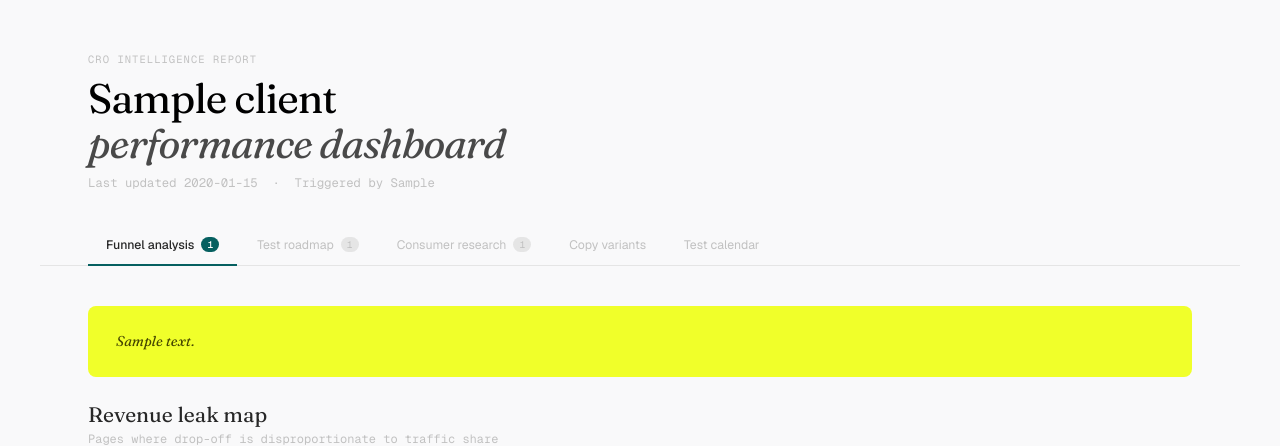
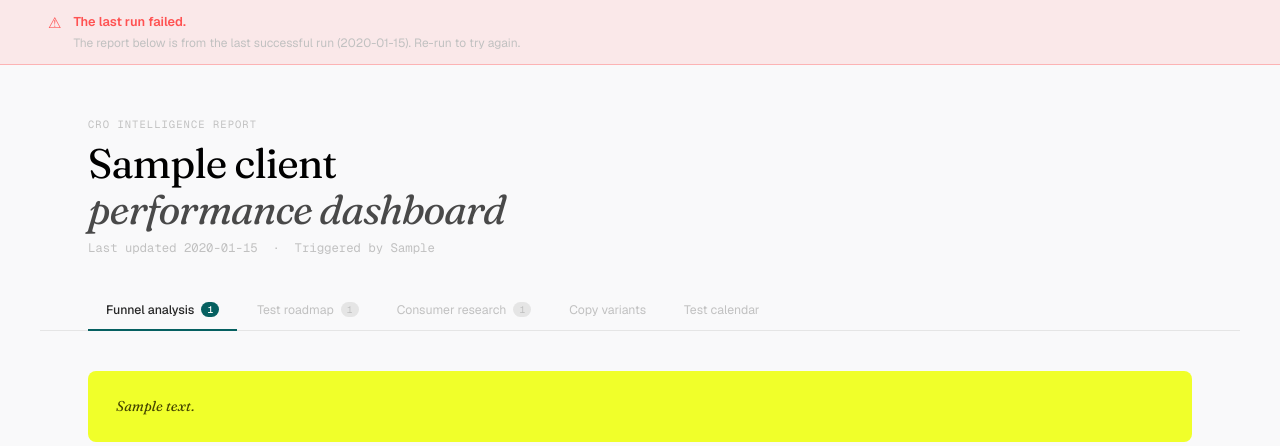
Before and after one commit to emi-cab/cablytics, a Flask app: template v2/templates/dashboard.html in a window 1280 px wide. Shown: the part 60-506 px from the top of the page. Run offline with Flask 3, Linux system fonts and the light colour scheme; the template is opened without the code that fills it: most values are stand-ins (such as "Sample title", 1, 10 or a date in 2020).

Commit message:
Surface failed runs on dashboard

```diff
--- a/v2/routes.py
+++ b/v2/routes.py
@@ -38,6 +38,7 @@ from v2.db import (
     update_client,
     get_client_by_slug,
     list_clients,
+    get_most_recent_run,
     get_latest_report,
     get_active_report,
     list_reports,
@@ -615,7 +616,8 @@ def dashboard(slug):
 
     import json
 
-    report      = get_latest_report(slug)
+    report      = get_latest_report(slug)          # newest COMPLETE report (for the tabs)
+    most_recent = get_most_recent_run(slug)         # newest run of ANY status
     active      = get_active_report(client["id"])
     report_data = {}
     agents      = {}
@@ -628,6 +630,14 @@ def dashboard(slug):
         except (json.JSONDecodeError, TypeError):
             pass
 
+    # Surface a failed most-recent run: only when the newest run failed AND
+    # nothing is currently running. We still pass the last good report so its
+    # tabs remain viewable beneath the failure notice.
+    failed_run = None
+    if (most_recent and most_recent.get("status") == "failed"
+            and not active):
+        failed_run = most_recent
+
     recent_runs = list_reports(slug, limit=5)
 
     return render_template(
@@ -636,6 +646,7 @@ def dashboard(slug):
         report=report_data,
         agents=agents,
         active_run=active,
+        failed_run=failed_run,
         recent_runs=recent_runs,
     )
 
--- a/v2/templates/dashboard.html
+++ b/v2/templates/dashboard.html
@@ -152,6 +152,31 @@
       flex-shrink: 0;
     }
     @keyframes pulse { 0%,100%{opacity:1} 50%{opacity:0.3} }
+
+    /* ── Failed banner ── */
+    .failed-banner {
+      background: rgba(255,82,82,0.1);
+      border-bottom: 1px solid rgba(255,82,82,0.35);
+      padding: 12px 48px;
+      display: flex;
+      align-items: flex-start;
+      gap: 12px;
+      color: var(--red);
+      font-size: 0.85rem;
+    }
+    .failed-icon { flex-shrink: 0; font-size: 1rem; line-height: 1.5; }
+    .failed-text { display: flex; flex-direction: column; gap: 3px; line-height: 1.5; }
+    .failed-detail {
+      font-family: var(--mono);
+      font-size: 0.78rem;
+      color: var(--ink-2);
+      background: rgba(255,82,82,0.06);
+      padding: 4px 8px;
+      border-radius: 4px;
+      word-break: break-word;
+    }
+    .failed-sub { font-size: 0.8rem; color: var(--ink-3); }
+    @media (max-width: 768px) { .failed-banner { padding: 12px 20px; } }
 
     /* ── Hero ── */
     .hero {
@@ -740,6 +765,18 @@
 <div class="running-banner">
   <div class="running-dot"></div>
   <span>Report is currently running — this page will refresh automatically when complete.</span>
+</div>
+{% endif %}
+{% if failed_run %}
+<div class="failed-banner">
+  <div class="failed-icon">⚠</div>
+  <div class="failed-text">
+    <strong>The last run failed.</strong>
+    {% if failed_run.error_message %}
+      <span class="failed-detail">{{ failed_run.error_message }}</span>
+    {% endif %}
+    <span class="failed-sub">The report below is from the last successful run{% if report.completed_at %} ({{ report.completed_at[:10] }}){% endif %}. Re-run to try again.</span>
+  </div>
 </div>
 {% endif %}
 
```
